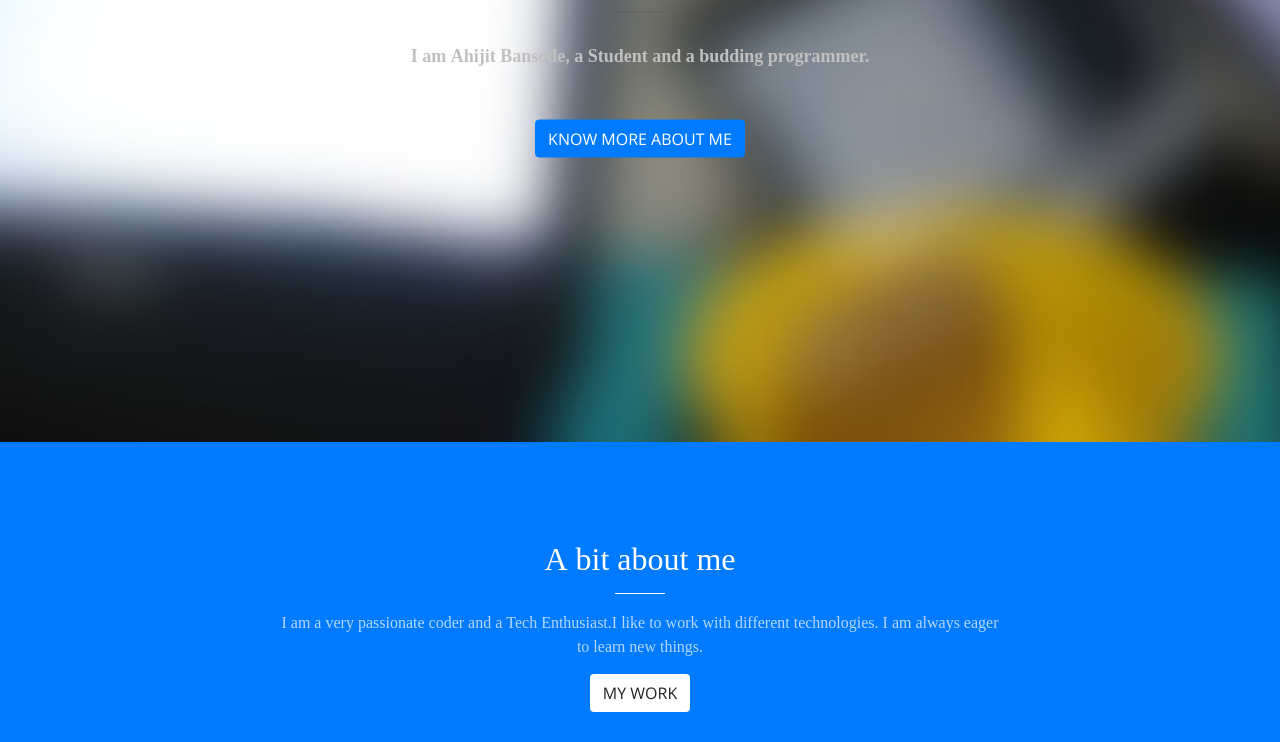
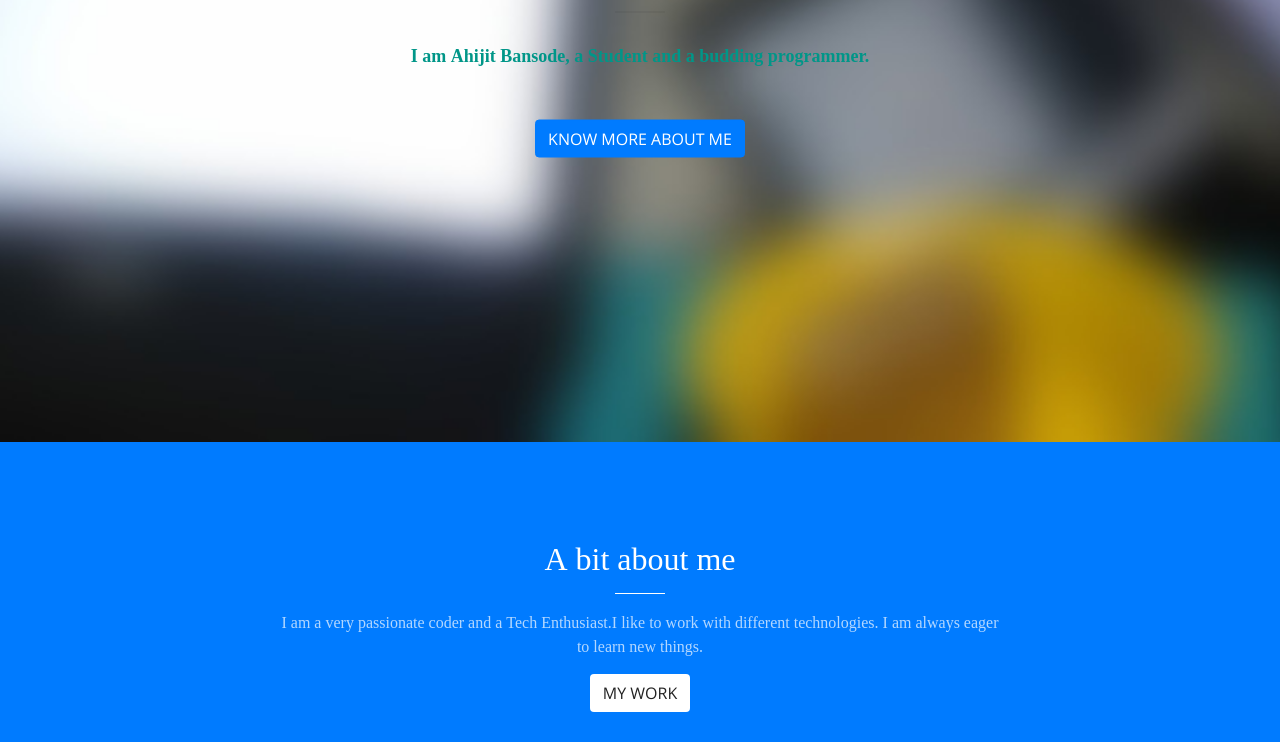
Before and after one commit to AbbyB97/abhijitbansode, a website with bundled scripts: page index.html in a window 1280 px wide. Shown: the part 358-1100 px from the top of the page. Built offline with nearby package versions, Linux system fonts and the light colour scheme.

Commit message:
Update index.html

```diff
--- a/index.html
+++ b/index.html
@@ -65,7 +65,7 @@
         <div class="header-content-inner">
             <h1 style="color: #377DC0" id="homeHeading">Hello there!</h1>
             <hr>
-            <p style="font-family: FontAwesome;color: #C0C0C0;font-weight: bold;">I am Ahijit Bansode,
+            <p style="font-family: FontAwesome;color: #009688;font-weight: bold;">I am Ahijit Bansode,
                 a Student and a budding programmer.</p>
             <a class="btn btn-primary btn-xl js-scroll-trigger" href="#about">Know More about me</a>
         </div>
```
